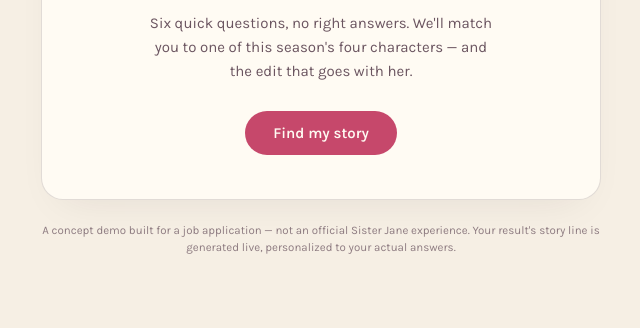
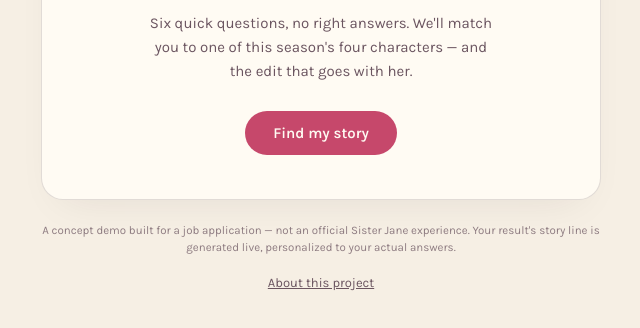
Before and after one commit to dev-priyadharsh/Which-Sister-Jane-Story-Are-You, a website: page index.html in a window 1280 px wide. Shown: the part 300-628 px from the top of the page, without its empty margins (319-959 px from the left). Drawn offline with Linux system fonts and the light colour scheme.

Commit message:
Update index.html

```diff
--- a/index.html
+++ b/index.html
@@ -390,6 +390,9 @@
     A concept demo built for a job application &mdash; not an official Sister Jane experience.
     Your result's story line is generated live, personalized to your actual answers.
   </p>
+  <p style="text-align:center; margin-top:16px;">
+  <a href="about.html" style="color:var(--ink-soft); font-size:13px;">About this project</a>
+</p>
 </div>
 
 <script>
```
